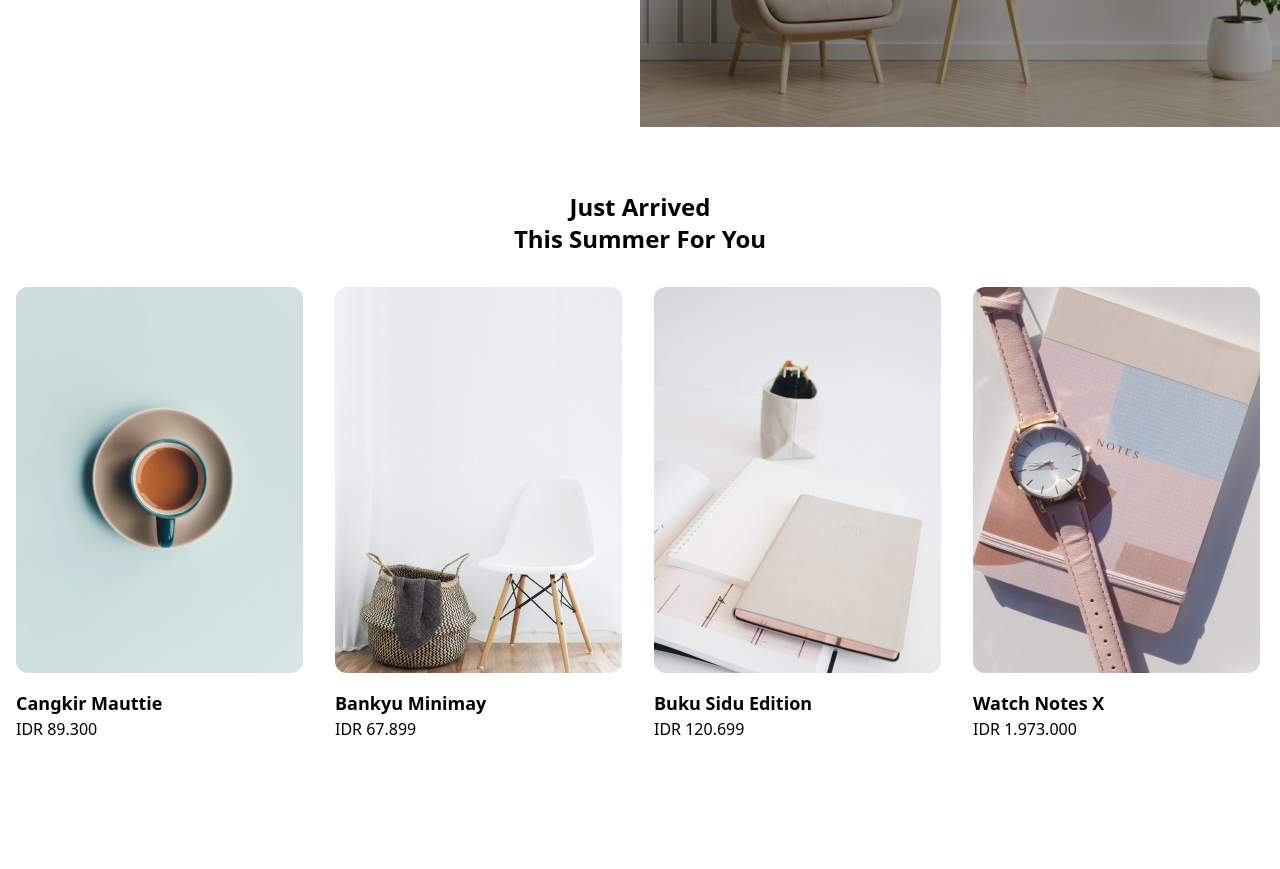
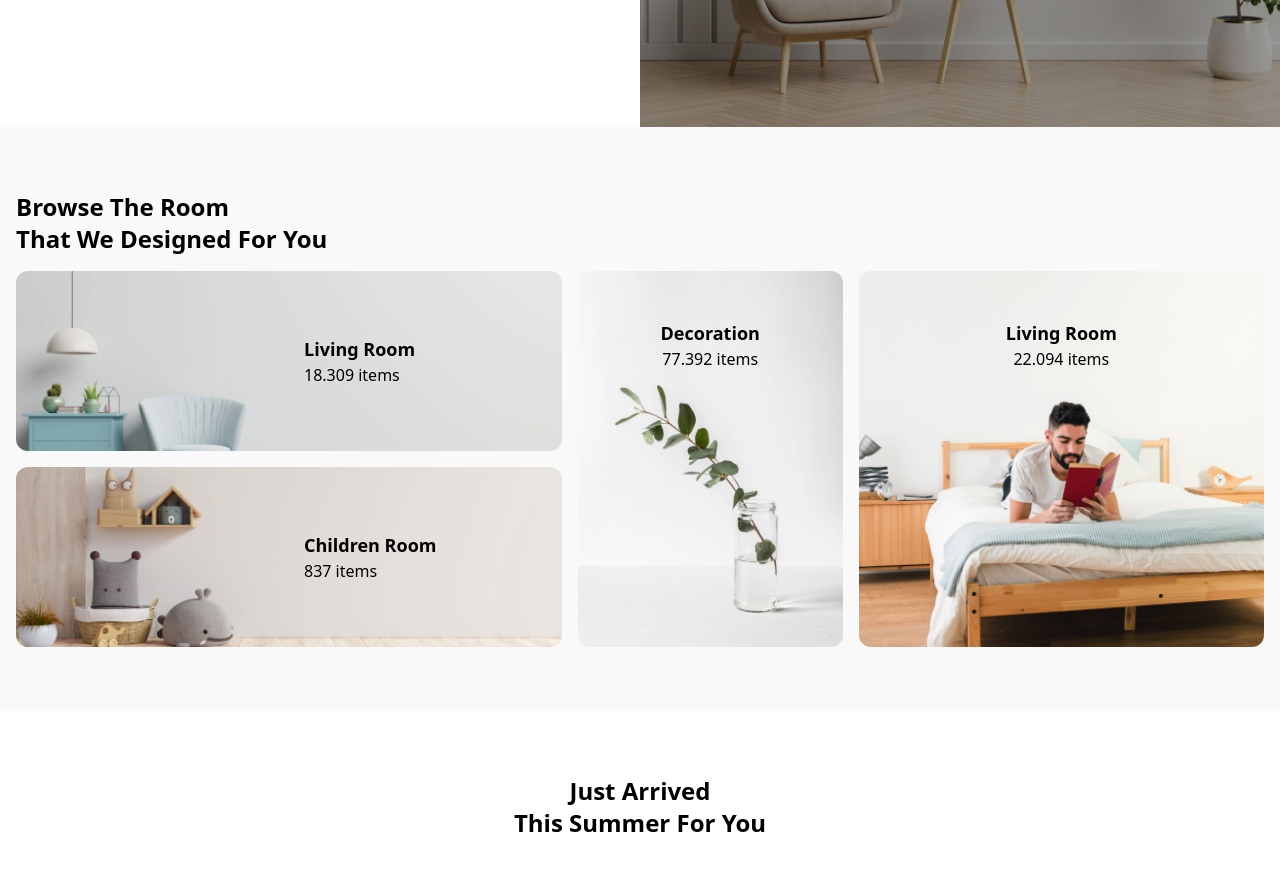
Before and after one commit to bukhari-inst/rfurniture, a React (Create React App) app: page / in a window 1280 px wide. Shown: the part 400-1269 px from the top of the page. Before the commit the page ends 1205 px from the top, so only its background shows below. Built offline with nearby package versions, Linux system fonts and the light colour scheme.

Commit message:
browseroom

```diff
--- a/src/pages/HomePage.js
+++ b/src/pages/HomePage.js
@@ -1,6 +1,7 @@
 import React from 'react';
 import Header from 'parts/Header';
 import Hero from 'parts/Hero';
+import BrowseRoom from 'parts/HomePage/BrowseRoom';
 import JustArrived from 'parts/HomePage/JustArrived';
 
 export default function HomePage(props) {
@@ -8,6 +9,7 @@ export default function HomePage(props) {
     <>
       <Header />
       <Hero />
+      <BrowseRoom />
       <JustArrived />
     </>
   );
--- /dev/null
+++ b/src/parts/HomePage/BrowseRoom.js
@@ -0,0 +1,85 @@
+import React from 'react';
+
+export default function BrowseRoom() {
+  return (
+    <section class="flex bg-gray-100 py-16 px-4" id="browse-the-room">
+      <div class="container mx-auto">
+        <div class="flex flex-start mb-4">
+          <h3 class="text-2xl capitalize font-semibold">
+            browse the room <br class="" />
+            that we designed for you
+          </h3>
+        </div>
+        <div class="grid grid-rows-2 grid-cols-9 gap-4">
+          <div
+            class="relative col-span-9 row-span-1 md:col-span-4 card"
+            style={{ height: 180 }}
+          >
+            <div class="card-shadow rounded-xl">
+              <img
+                src="./images/content/image-catalog-1.png"
+                alt=""
+                class="w-full h-full object-cover object-center overlay overflow-hidden rounded-xl"
+              />
+            </div>
+            <div class="overlay left-0 top-0 bottom-0 flex justify-center flex-col pl-48 md:pl-72">
+              <h5 class="text-lg font-semibold">Living Room</h5>
+              <span class="">18.309 items</span>
+            </div>
+            <a href="details.html" class="stretched-link">
+              {/* <!-- fake children --> */}
+            </a>
+          </div>
+          <div class="relative col-span-9 row-span-1 md:col-span-2 md:row-span-2 card">
+            <div class="card-shadow rounded-xl">
+              <img
+                src="./images/content/image-catalog-3.png"
+                alt=""
+                class="w-full h-full object-cover object-center overlay overflow-hidden rounded-xl"
+              />
+            </div>
+            <div class="overlay right-0 left-0 top-0 bottom-0 md:bottom-auto flex justify-center md:items-center flex-col pl-48 md:pl-0 pt-0 md:pt-12">
+              <h5 class="text-lg font-semibold">Decoration</h5>
+              <span class="">77.392 items</span>
+            </div>
+            <a href="details.html" class="stretched-link">
+              {/* <!-- fake children --> */}
+            </a>
+          </div>
+          <div class="relative col-span-9 row-span-1 md:col-span-3 md:row-span-2 card">
+            <div class="card-shadow rounded-xl">
+              <img
+                src="./images/content/image-catalog-4.png"
+                alt=""
+                class="w-full h-full object-cover object-center overlay overflow-hidden rounded-xl"
+              />
+            </div>
+            <div class="overlay right-0 left-0 top-0 bottom-0 md:bottom-auto flex justify-center md:items-center flex-col pl-48 md:pl-0 pt-0 md:pt-12">
+              <h5 class="text-lg font-semibold">Living Room</h5>
+              <span class="">22.094 items</span>
+            </div>
+            <a href="details.html" class="stretched-link">
+              {/* <!-- fake children --> */}
+            </a>
+          </div>
+          <div class="relative col-span-9 row-span-1 md:col-span-4 card">
+            <div class="card-shadow rounded-xl">
+              <img
+                src="./images/content/image-catalog-2.png"
+                alt=""
+                class="w-full h-full object-cover object-center overlay overflow-hidden rounded-xl"
+              />
+            </div>
+            <div class="overlay left-0 top-0 bottom-0 flex justify-center flex-col pl-48 md:pl-72">
+              <h5 class="text-lg font-semibold">Children Room</h5>
+              <span class="">837 items</span>
+            </div>
+            <a href="details.html" class="stretched-link">
+              {/* <!-- fake children --> */}
+            </a>
+          </div>
+        </div>
+      </div>
+    </section>
+  );
+}
```
